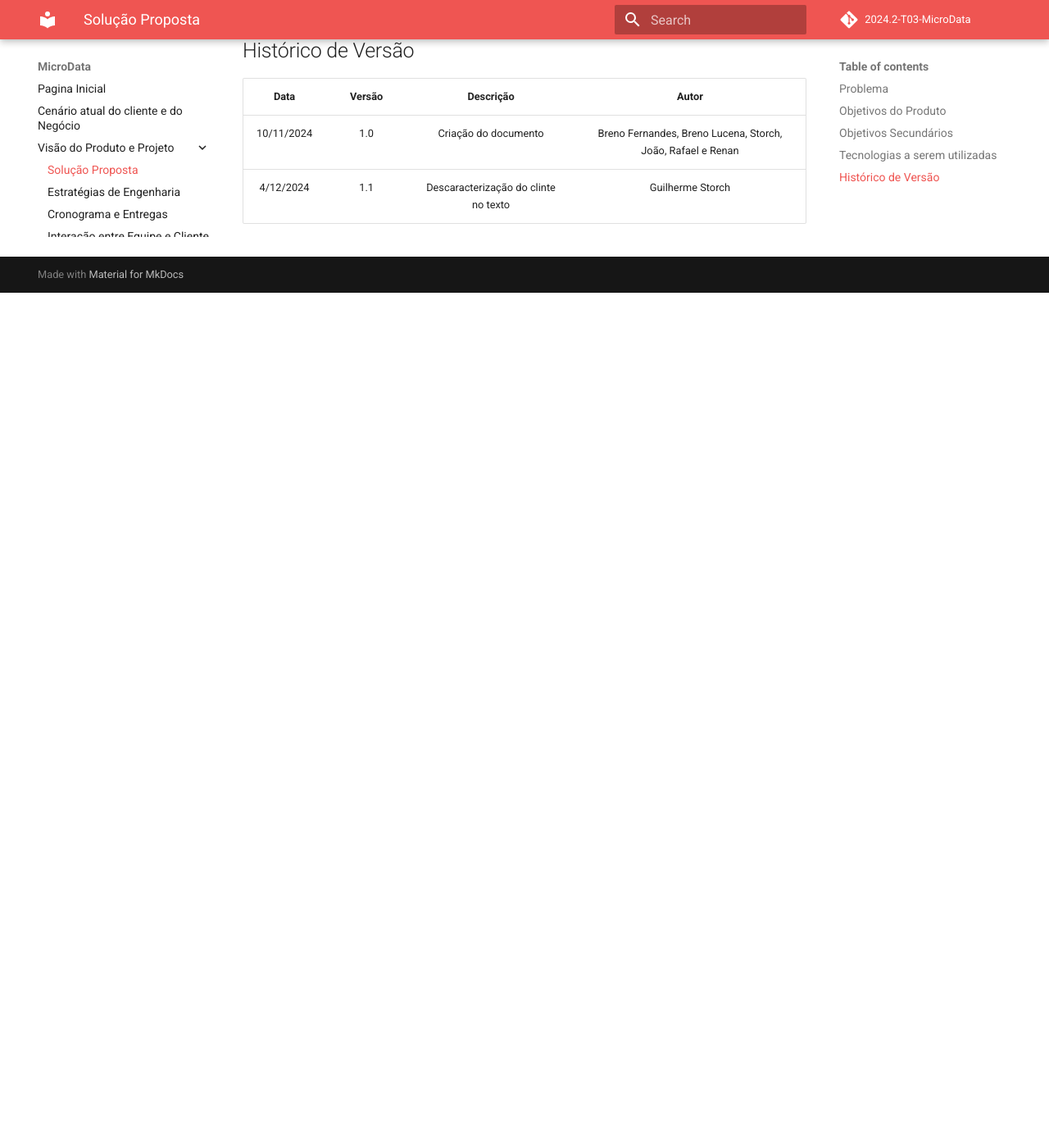
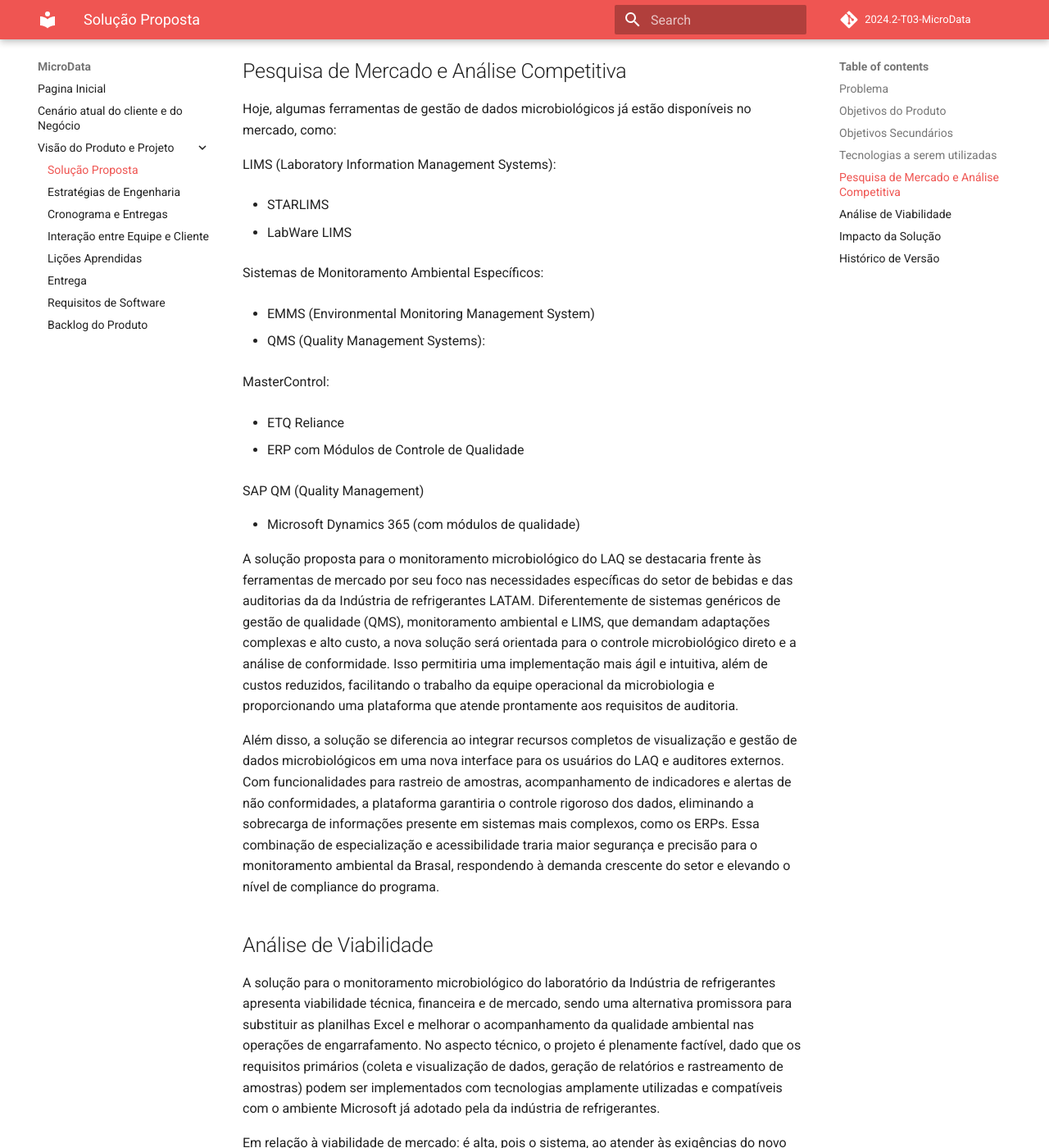
Before and after one commit to storch7/2024.2-T03-MicroData, an MkDocs documentation site: the page built from docs/visao_produto_projeto/visao_do_produto.md, in a window 1280 px wide and 1400 px high, scrolled down 2513 px. Shown: the whole window at 82% size. Built offline with MkDocs 1.6.1 and Material for MkDocs 9.7.7, drawn with Linux system fonts in a browser that asks for light colours; comment, search, counter and statistics services are not loaded; before the commit the page ends 2870 px from its top, so only the background shows below that; some of the changed text lies outside the part shown.

Commit message:
Solução proposta - atualização

```diff
--- a/docs/visao_produto_projeto/visao_do_produto.md
+++ b/docs/visao_produto_projeto/visao_do_produto.md
@@ -2,7 +2,7 @@
 
 ## Problema
 
-OO problema enfrentado pelo setor responsável pela Setor de Qualidade é a dificuldade em gerenciar e monitorar adequadamente as informações microbiológicas no ambiente de produção, devido à dependência de planilhas e à falta de um sistema centralizado.
+O problema enfrentado pelo setor responsável pela garantia da Qualidade é a dificuldade em gerenciar e monitorar adequadamente as informações microbiológicas no ambiente de produção, devido à dependência de planilhas e à falta de um sistema centralizado.
 
 1. **Por que o monitoramento é difícil de gerenciar?**
   Porque os dados estão distribuídos em várias planilhas, o que dificulta a integração e consolidação das informações necessárias para análise.
@@ -41,9 +41,9 @@
 - **Comparação de Dados**: Permitir a comparação de dados entre diferentes períodos e locais, auxiliando na análise detalhada e na avaliação da consistência e qualidade microbiológica ao longo do tempo.
 
 
-- **Apoio Estratégico na Tomada de Decisão**: Facilitar a tomada de decisão, proporcionando uma visualização mais detalhada e estruturada dos dados microbiológicos. A longo prazo, isso permitirá à equipe identificar tendências e tomar decisões mais informadas e estratégicas para a melhoria contínua do processo de monitoramento.
+- **Suporte Inteligente para Decisões Estratégicas**: Facilitar a tomada de decisão, proporcionando uma visualização mais detalhada e estruturada dos dados microbiológicos. A longo prazo, isso permitirá à equipe identificar tendências e tomar decisões mais informadas e estratégicas para a melhoria contínua do processo de monitoramento.
 
-- **Facilitar auditoria**: Essa visualização ajudará a equipe e auditores a fazer as analises, proporcionando uma visão mais transparente dos dados microbiológicos.
+- **Auxilio na visualização e análise em auditoria**: Essa visualização ajudará a equipe e auditores a fazer as analises, proporcionando uma visão mais transparente dos dados microbiológicos.
 
 ## Tecnologias a serem utilizadas
 
@@ -55,9 +55,52 @@
 | **Reuniões** |     Teams      |
 | **Prototipagem** |   Figma    |
 
+## Pesquisa de Mercado e Análise Competitiva
+Hoje, algumas ferramentas de gestão de dados microbiológicos já estão disponíveis no mercado, como:
+
+LIMS (Laboratory Information Management Systems):
+
+- STARLIMS
+
+- LabWare LIMS
+
+Sistemas de Monitoramento Ambiental Específicos:
+
+- EMMS (Environmental Monitoring Management System)
+
+- QMS (Quality Management Systems):
+
+MasterControl:
+
+- ETQ Reliance
+
+- ERP com Módulos de Controle de Qualidade
+
+SAP QM (Quality Management)
+
+- Microsoft Dynamics 365 (com módulos de qualidade)
+
+A solução proposta para o monitoramento microbiológico do LAQ se destacaria frente às ferramentas de mercado por seu foco nas necessidades específicas do setor de bebidas e das auditorias da da Indústria de refrigerantes LATAM. Diferentemente de sistemas genéricos de gestão de qualidade (QMS), monitoramento ambiental e LIMS, que demandam adaptações complexas e alto custo, a nova solução será orientada para o controle microbiológico direto e a análise de conformidade. Isso permitiria uma implementação mais ágil e intuitiva, além de custos reduzidos, facilitando o trabalho da equipe operacional da microbiologia e proporcionando uma plataforma que atende prontamente aos requisitos de auditoria.
+
+
+Além disso, a solução se diferencia ao integrar recursos completos de visualização e gestão de dados microbiológicos em uma nova interface para os usuários do LAQ e auditores externos. Com funcionalidades para rastreio de amostras, acompanhamento de indicadores e alertas de não conformidades, a plataforma garantiria o controle rigoroso dos dados, eliminando a sobrecarga de informações presente em sistemas mais complexos, como os ERPs. Essa combinação de especialização e acessibilidade traria maior segurança e precisão para o monitoramento ambiental da Brasal, respondendo à demanda crescente do setor e elevando o nível de compliance do programa.
+
+## Análise de Viabilidade
+
+A solução para o monitoramento microbiológico do laboratório  da Indústria de refrigerantes apresenta viabilidade técnica, financeira e de mercado, sendo uma alternativa promissora para substituir as planilhas Excel e melhorar o acompanhamento da qualidade ambiental nas operações de engarrafamento. No aspecto técnico, o projeto é plenamente factível, dado que os requisitos primários (coleta e visualização de dados, geração de relatórios e rastreamento de amostras) podem ser implementados com tecnologias amplamente utilizadas e compatíveis com o ambiente Microsoft já adotado pela  da indústria de refrigerantes.
+
+Em relação à viabilidade de mercado: é alta, pois o sistema, ao atender às exigências do novo programa de monitoramento ambiental da  indústria de refrigerantes LATAM, poderá ser adaptado para outras franquias e empresas do setor de bebidas e alimentos, como o recorte de trabalho da fábrica de água da empresa, que realiza o mesmo programa de monitoramento ambiental, mas no recorte de produção, envase e engarrafamento de água mineral.
+
+## Impacto da Solução
+
+A implementação para o monitoramento microbiológico do LAQ traz diversos benefícios esperados, entre os quais se destacam a centralização dos dados em uma plataforma digital segura e a facilidade de acesso a análises em tempo real sobre a qualidade ambiental da produção. Isso permitirá à equipe operacional monitorar com precisão os dados microbiológicos e identificar rapidamente áreas que precisam de atenção, minimizando riscos de não conformidade nas auditorias. Além disso, a visualização simplificada das informações será uma ferramenta fundamental para que o LAQ tome decisões rápidas e informadas, reforçando a segurança e a consistência do processo de produção.
+
+O impacto no negócio da indústria de refrigerantes será significativo, pois a nova solução tornará o processo de monitoramento mais eficiente e menos suscetível a erros manuais, reduzindo o tempo e o esforço investido nas atividades de controle e geração de relatórios. Com um sistema mais alinhado às normas de auditoria da indústria de refrigerantes LATAM, o LAQ se tornará ainda mais ágil e preparado para responder às demandas de auditorias internas e externas, mantendo um elevado padrão de qualidade. Em longo prazo, esse ganho de eficiência e precisão fortalecerá a imagem da indústria de refrigerantes como uma parceira comprometida com a qualidade e a conformidade, posicionando-a de maneira competitiva e alinhada com as melhores práticas do mercado.
+
+
 ##  Histórico de Versão
 
-| **Data** | **Versão** | **Descrição** | **Autor** |
+| **Data**    | **Versão** | **Descrição** | **Autor** |
 | :--------: | :--------: | :--------:  | :--------: |
-|      10/11/2024      |      1.0      |      Criação do documento       |     Breno Fernandes, Breno Lucena, Storch, João, Rafael e Renan     |
-| 4/12/2024 | 1.1 | Descaracterização do clinte no texto	| Guilherme Storch |
+|      10/11/2024      |      1.0       |      Criação do documento       |     Breno Fernandes, Breno Lucena, Storch, João, Rafael e Renan     |
+|      15/12/2024            |      1.1       |      Atualização de documento   |     Breno Lucena, Breno Fernandes, Storch, João, Rafael e Renan     |
```
